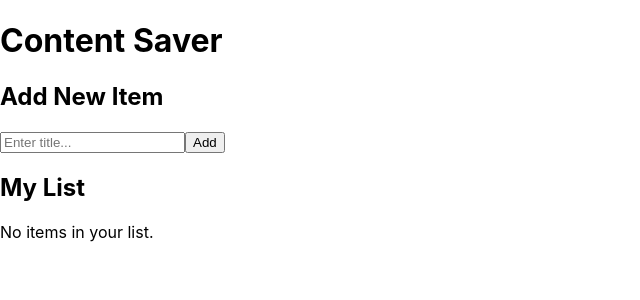
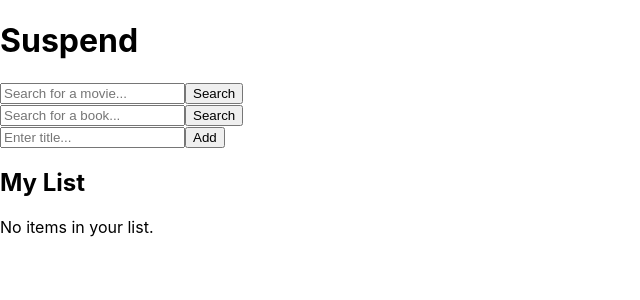
Before and after one commit to sambensim/deploy2024, a React (Create React App) app: page / in a window 1280 px wide. Shown: the top 300 px of the page, without its empty margins (0-640 px from the left). Built offline with nearby package versions, Linux system fonts and the light colour scheme.

Commit message:
Movie and Book API Integration - I had a SMALL coffee 11 hours ago and a melatonin 2 hours ago and I still feel like I be bouncin'. Help.

```diff
--- a/src/App.js
+++ b/src/App.js
@@ -1,6 +1,8 @@
 import React, { useState, useEffect } from 'react';
 import List from './components/List';
 import AddEntry from './components/AddEntry';
+import AddMovieEntry from './components/AddMovieEntry';
+import AddBookEntry from './components/AddBookEntry';
 
 function App() {
   const [items, setItems] = useState(() => {
@@ -30,7 +32,9 @@ function App() {
 
   return (
     <div className="max-w-md mx-auto p-4">
-      <h1 className="text-3xl font-bold mb-4 text-center">Content Saver</h1>
+      <h1 className="text-3xl font-bold mb-4 text-center">Suspend</h1>
+      <AddMovieEntry onAdd={handleAddItem} />
+      <AddBookEntry onAdd={handleAddItem} />
       <AddEntry onAdd={handleAddItem} />
       <List
         items={items}
--- /dev/null
+++ b/src/components/AddBookEntry.js
@@ -0,0 +1,95 @@
+
+
+    import React, { useState } from 'react';
+
+    function AddEntry({ onAdd }) {
+    const [input, setInput] = useState('');
+    const [searchResults, setSearchResults] = useState([]);
+
+    const handleSearch = async () => {
+        if (input.trim() === '') return;
+
+        try {
+            const response = await fetch(
+                `https://www.googleapis.com/books/v1/volumes?q=${encodeURIComponent(
+                input
+                )}&key=AIzaSyCFS2HYGV8PvquEr848VTF_6mAMkF6wBQk`
+            );
+
+        if (!response.ok) {
+            throw new Error('Network response was not ok');
+        }
+
+        const data = await response.json();
+
+        // Set searchResults to the items array, or an empty array if no results
+        setSearchResults(data.items || []);
+        } catch (error) {
+        console.error('Error fetching data:', error);
+        }
+    };
+
+    const handleAdd = (book) => {
+        // Extract necessary book info from volumeInfo
+        onAdd({
+            type: 'book',
+            title: book.volumeInfo.title,
+            authors: book.volumeInfo.authors ? book.volumeInfo.authors.join(', ') : 'Unknown Author',
+            thumbnail: book.volumeInfo.imageLinks?.thumbnail || null, // Save the thumbnail URL
+            consumed: false
+        });
+        setInput('');
+        setSearchResults([]);
+    };
+
+    return (
+        <div className="p-4">
+        <div className="flex items-center mb-4">
+            <input
+            type="text"
+            className="border rounded p-2 flex-1 mr-2"
+            placeholder="Search for a book..."
+            value={input}
+            onChange={(e) => setInput(e.target.value)}
+            />
+            <button
+            className="px-4 py-2 bg-blue-500 text-white rounded"
+            onClick={handleSearch}
+            >
+            Search
+            </button>
+        </div>
+        {searchResults.length > 0 && (
+            <ul className="space-y-2">
+            {searchResults.map((book) => (
+                <li
+                key={book.id} // Use unique book ID from Google Books API
+                className="p-2 border rounded flex justify-between items-center"
+                >
+                <div className="flex items-center">
+                    {/* Display thumbnail if available */}
+                    {book.volumeInfo.imageLinks?.thumbnail && (
+                    <img src={book.volumeInfo.imageLinks.thumbnail} alt={book.volumeInfo.title} className="w-12 h-16 mr-4" />
+                    )}
+                    <div>
+                    <h3 className="text-lg font-semibold">{book.volumeInfo.title}</h3>
+                    <p className="text-sm text-gray-500">
+                        {book.volumeInfo.authors ? book.volumeInfo.authors.join(', ') : 'Unknown Author'}
+                    </p>
+                    </div>
+                </div>
+                <button
+                    className="px-2 py-1 bg-green-500 text-white rounded"
+                    onClick={() => handleAdd(book)}
+                >
+                    Add
+                </button>
+                </li>
+            ))}
+            </ul>
+        )}
+        </div>
+    );
+    }
+
+    export default AddEntry;
--- a/src/components/AddEntry.js
+++ b/src/components/AddEntry.js
@@ -3,16 +3,19 @@ import React, { useState } from 'react';
 function AddEntry({ onAdd }) {
 const [input, setInput] = useState('');
 
+
 const handleAdd = () => {
     if (input.trim() !== '') {
-    onAdd({ title: input, consumed: false });
+    onAdd({
+        type: 'plaintext',
+        title: input,
+        consumed: false });
     setInput('');
     }
 };
 
 return (
     <div className="p-4">
-    <h2 className="text-2xl mb-4">Add New Item</h2>
     <div className="flex items-center">
         <input
         type="text"
--- /dev/null
+++ b/src/components/AddMovieEntry.js
@@ -0,0 +1,87 @@
+import React, { useState } from 'react';
+
+function AddEntry({ onAdd }) {
+const [input, setInput] = useState('');
+const [searchResults, setSearchResults] = useState([]);
+
+const handleSearch = async () => {
+    if (input.trim() === '') return;
+
+    try {
+    const response = await fetch(
+        `http://www.omdbapi.com/?apikey=7a4988db&s=${encodeURIComponent( //I know my API key shouldn't be public here but I'm speedin'
+        input
+        )}`
+    );
+
+    if (!response.ok) {
+        throw new Error('Network response was not ok');
+    }
+
+    const data = await response.json();
+
+    setSearchResults(data.Search || []);
+    } catch (error) {
+        console.error('Error fetching data:', error);
+    }
+};
+
+const handleAdd = (movie) => {
+    onAdd({
+        type: movie.Type,
+        title: movie.Title,
+        year: movie.Year,
+        poster: movie.Poster,
+        consumed: false });
+    setInput('');
+    setSearchResults([]);
+};
+
+return (
+    <div className="p-4">
+    <div className="flex items-center mb-4">
+        <input
+        type="text"
+        className="border rounded p-2 flex-1 mr-2"
+        placeholder="Search for a movie..."
+        value={input}
+        onChange={(e) => setInput(e.target.value)}
+        />
+        <button
+        className="px-4 py-2 bg-blue-500 text-white rounded"
+        onClick={handleSearch}
+        >
+        Search
+        </button>
+    </div>
+    {searchResults.length > 0 && (
+        <ul className="space-y-2">
+        {searchResults.map((movie) => (
+            <li
+            key={movie.imdbID}
+            className="p-2 border rounded flex justify-between items-center"
+            >
+            <div className="flex items-center">
+                {movie.Poster !== 'N/A' && (
+                    <img src={movie.Poster} alt={movie.Title} className="w-12 h-16 mr-4" />
+                )}
+                <div>
+                    <h3 className="text-lg font-semibold">{movie.Title}</h3>
+                    <p className="text-sm text-gray-500">{movie.Year}</p>
+                </div>
+                </div>
+                <button
+                className="px-2 py-1 bg-green-500 text-white rounded"
+                onClick={() => handleAdd(movie)}
+                >
+                Add
+            </button>
+            </li>
+        ))}
+        </ul>
+    )}
+    </div>
+);
+}
+
+export default AddEntry;
--- a/src/components/List.js
+++ b/src/components/List.js
@@ -1,6 +1,44 @@
 import React from 'react';
 
 function List({ items, onToggleConsumed, onDelete }) {
+
+function renderContent(item) {
+    switch (item.type) {
+    case 'movie':
+    case 'series':
+        return (
+        <div className="flex items-center">
+            {item.poster && (
+            <img src={item.poster} alt={item.title} className="w-12 h-16 mr-4" />
+            )}
+            <div>
+            <h3 className="text-lg font-semibold">{item.title}</h3>
+            <p className="text-sm text-gray-500">{item.year}</p>
+            </div>
+        </div>
+        );
+
+    case 'book':
+        return (
+        <div className="flex items-center">
+            {item.thumbnail && (
+            <img src={item.thumbnail} alt={item.title} className="w-12 h-16 mr-4" />
+            )}
+            <div>
+            <h3 className="text-lg font-semibold">{item.title}</h3>
+            <p className="text-sm text-gray-500">
+                {item.authors || 'Unknown Author'}
+            </p>
+            </div>
+        </div>
+        );
+
+    // Additional cases for other content types
+    default:
+        return <span>{item.title}</span>;
+    }
+}
+
 return (
     <div className="p-4">
     <h2 className="text-2xl mb-4">My List</h2>
@@ -13,7 +51,7 @@ return (
                 item.consumed ? 'line-through text-gray-500' : ''
             }`}
             >
-            <span>{item.title}</span>
+            {renderContent(item)}
             <div>
                 <button
                 className="mr-2 px-2 py-1 bg-blue-500 text-white rounded"
```
